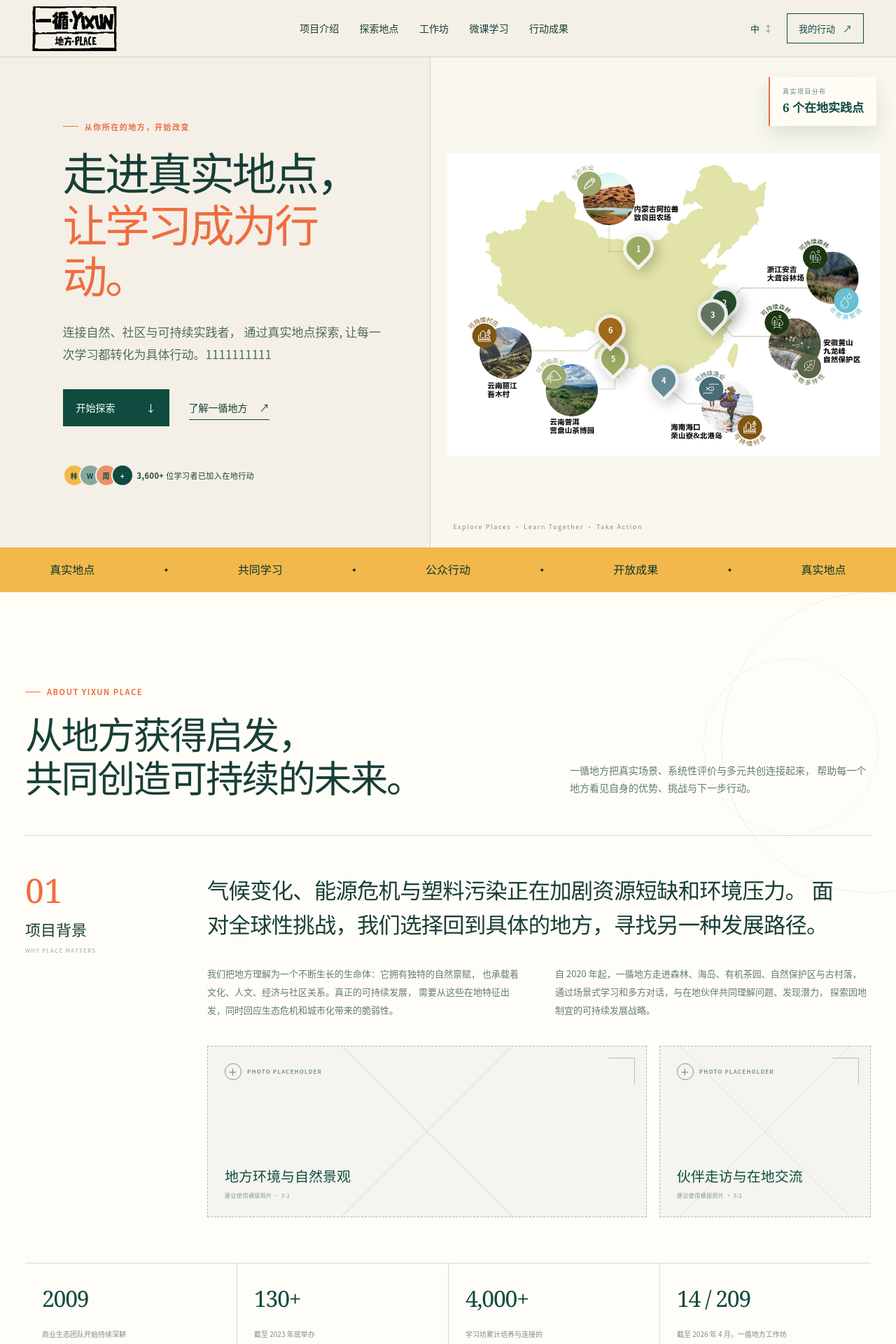
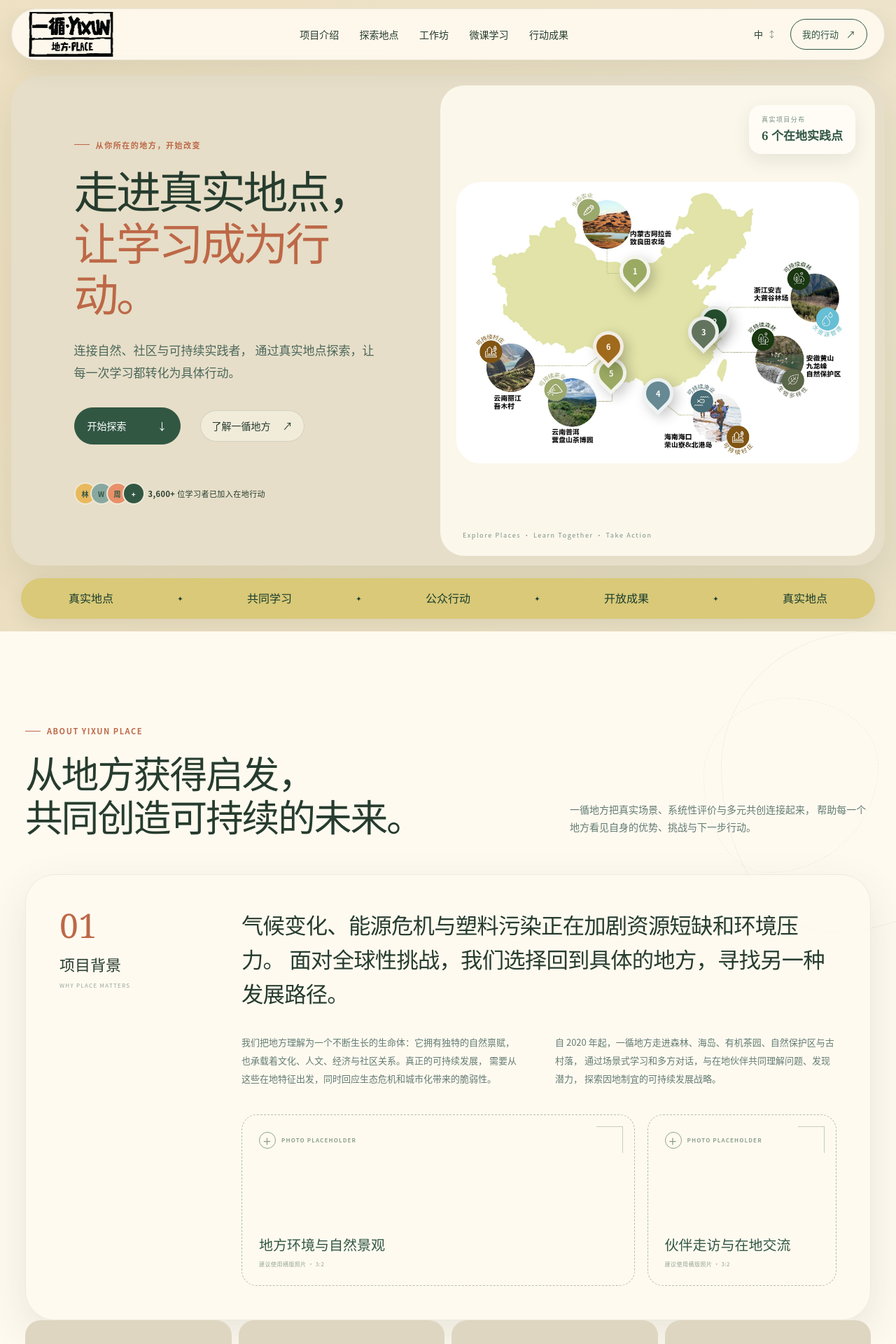
Before and after one commit to Adrian-stig/Yixun, a Next.js app: page / in a window 1280 px wide. Shown: the top 1920 px of the page at 70% size. Built offline with nearby package versions, Linux system fonts and the light colour scheme.

Commit message:
Refresh organic earth-tone interface

```diff
--- a/app/globals.css
+++ b/app/globals.css
@@ -2403,3 +2403,502 @@ footer {
     animation-duration: 0.01ms !important;
   }
 }
+
+/* Organic visual refresh
+   Earth tones, generous curves and soft depth inspired by natural forms. */
+:root {
+  --paper: #eee8d7;
+  --paper-deep: #dcd3bc;
+  --ink: #263c2e;
+  --forest: #315743;
+  --forest-dark: #193c2d;
+  --moss: #7f9560;
+  --orange: #bd6847;
+  --sun: #e9b95e;
+  --white: #fffaf0;
+  --line: rgba(38, 60, 46, 0.14);
+  --radius-xl: 42px;
+  --radius-lg: 30px;
+  --radius-md: 22px;
+  --radius-sm: 14px;
+  --shadow-soft: 0 22px 60px rgba(45, 65, 48, 0.11);
+  --shadow-card: 0 12px 32px rgba(45, 65, 48, 0.1);
+}
+
+body {
+  background:
+    radial-gradient(circle at 7% 5%, rgba(233, 185, 94, 0.2), transparent 28%),
+    radial-gradient(circle at 94% 26%, rgba(127, 149, 96, 0.17), transparent 31%),
+    var(--paper);
+}
+
+main {
+  overflow: clip;
+}
+
+.site-header {
+  top: 12px;
+  width: min(1380px, calc(100% - 32px));
+  height: 74px;
+  margin: 12px auto 0;
+  padding: 0 24px;
+  border: 1px solid rgba(38, 60, 46, 0.1);
+  border-radius: 999px;
+  background: rgba(255, 250, 240, 0.9);
+  box-shadow: 0 12px 34px rgba(45, 65, 48, 0.09);
+  backdrop-filter: blur(18px);
+}
+
+.profile-button,
+.primary-button,
+.topic-filters button,
+.view-toggle button,
+.workshop-topic,
+.workshop-photo-label,
+.modal-submit {
+  border-radius: 999px;
+}
+
+.menu-button,
+.modal-close {
+  border-radius: 50%;
+}
+
+.nav-links button::after,
+.progress-line span {
+  border-radius: 999px;
+}
+
+.hero {
+  width: min(1380px, calc(100% - 32px));
+  margin: 22px auto 0;
+  border-radius: var(--radius-xl);
+  background: #e6dec8;
+  box-shadow: var(--shadow-soft);
+  overflow: hidden;
+}
+
+.hero-copy {
+  background: #e6dec8;
+}
+
+.hero-map {
+  min-height: 640px;
+  margin: 14px;
+  border-left: 0;
+  border-radius: 34px;
+  background: #fbf7eb;
+  overflow: hidden;
+}
+
+.real-map-stage,
+.real-map-stage img {
+  border-radius: inherit;
+}
+
+.map-note,
+.map-legend {
+  border-left: 0;
+  border-radius: 18px;
+  box-shadow: 0 9px 25px rgba(45, 65, 48, 0.1);
+}
+
+.text-button {
+  padding: 11px 16px;
+  border: 1px solid rgba(38, 60, 46, 0.15);
+  border-radius: 999px;
+  background: rgba(255, 250, 240, 0.45);
+}
+
+.ticker {
+  width: min(1220px, calc(100% - 32px));
+  min-height: 58px;
+  margin: 18px auto;
+  border-radius: 999px;
+  background: #d9c978;
+  box-shadow: 0 10px 28px rgba(45, 65, 48, 0.08);
+  overflow: hidden;
+}
+
+.about-section::before,
+.about-section::after {
+  border-radius: 48% 52% 63% 37% / 45% 38% 62% 55%;
+  opacity: 0.66;
+}
+
+.background-story,
+.framework-section,
+.places-section {
+  border: 1px solid rgba(38, 60, 46, 0.08);
+  border-radius: var(--radius-xl);
+  background: rgba(255, 250, 240, 0.76);
+  box-shadow: var(--shadow-soft);
+}
+
+.background-story {
+  padding: 48px;
+  border-top: 1px solid rgba(38, 60, 46, 0.08);
+}
+
+.history-strip,
+.goal-grid,
+.framework-badges,
+.method-flow,
+.explore-grid {
+  gap: 10px;
+  border: 0;
+  background: transparent;
+}
+
+.history-strip > div {
+  border: 0 !important;
+  border-radius: var(--radius-md);
+  background: #ded6c1;
+}
+
+.goal-panel {
+  border-radius: var(--radius-xl);
+  background: var(--forest);
+  box-shadow: var(--shadow-soft);
+  overflow: hidden;
+}
+
+.goal-grid > div {
+  border: 0 !important;
+  border-radius: var(--radius-md);
+  background: rgba(255, 255, 255, 0.065);
+}
+
+.framework-section {
+  padding: 56px;
+}
+
+.framework-badges span {
+  padding: 10px 15px;
+  border-radius: 999px;
+  background: #e4ddc9;
+}
+
+.dimension-grid button {
+  border-radius: 28px;
+  box-shadow: 0 10px 28px rgba(45, 65, 48, 0.08);
+  overflow: hidden;
+}
+
+.dimension-detail,
+.photo-slot,
+.method-heading,
+.method-step,
+.framework-outcome,
+.course-photo-slot,
+.impact-photo-slot {
+  border-radius: var(--radius-md);
+}
+
+.dimension-detail {
+  border-radius: var(--radius-lg);
+  box-shadow: var(--shadow-card);
+}
+
+.photo-slot {
+  background: rgba(255, 250, 240, 0.52);
+}
+
+.method-heading,
+.method-step {
+  border: 0 !important;
+  background: #e5deca;
+}
+
+.framework-outcome {
+  background: #c96f4d;
+  box-shadow: var(--shadow-card);
+}
+
+.places-section {
+  margin-top: 100px;
+  padding: 72px;
+}
+
+.map-toolbar {
+  border-top: 0;
+}
+
+.topic-filters button,
+.view-toggle button {
+  border: 1px solid rgba(38, 60, 46, 0.14);
+  background: rgba(255, 250, 240, 0.72);
+}
+
+.view-toggle button + button {
+  margin-left: 6px;
+  border-left: 1px solid rgba(38, 60, 46, 0.14);
+}
+
+.explore-map,
+.place-detail {
+  border: 0;
+  border-radius: var(--radius-lg);
+  box-shadow: var(--shadow-card);
+  overflow: hidden;
+}
+
+.place-photo-slot {
+  border-radius: var(--radius-md);
+}
+
+.place-list {
+  gap: 8px;
+  padding: 8px;
+  background: transparent;
+}
+
+.place-list > button {
+  border: 0;
+  border-radius: 18px;
+  background: rgba(255, 250, 240, 0.78);
+}
+
+.journey-section {
+  width: min(1380px, calc(100% - 32px));
+  margin: 100px auto 0;
+  border-radius: var(--radius-xl);
+  background: var(--forest);
+  box-shadow: var(--shadow-soft);
+  overflow: hidden;
+}
+
+.journey-grid {
+  gap: 12px;
+}
+
+.journey-grid article {
+  border: 0 !important;
+  border-radius: 24px;
+  background: rgba(255, 255, 255, 0.06);
+}
+
+.micro-course {
+  border-radius: var(--radius-lg);
+  background: #e7b75c;
+  box-shadow: var(--shadow-card);
+}
+
+.workshop-card {
+  border: 0;
+  border-radius: var(--radius-lg);
+  background: rgba(255, 250, 240, 0.88);
+  box-shadow: var(--shadow-card);
+  overflow: hidden;
+}
+
+.workshop-card > button {
+  width: calc(100% - 48px);
+  margin: 0 24px 24px;
+  padding: 12px 16px;
+  border: 1px solid rgba(38, 60, 46, 0.13);
+  border-radius: 999px;
+  background: #eee5cf;
+}
+
+.impact-section {
+  width: min(1380px, calc(100% - 32px));
+  margin: 0 auto 100px;
+  border-radius: var(--radius-xl);
+  background: #c96f4d;
+  box-shadow: var(--shadow-soft);
+  overflow: hidden;
+}
+
+.impact-section .section-shell {
+  width: auto;
+  padding-right: 64px;
+  padding-left: 64px;
+}
+
+.impact-stats {
+  gap: 10px;
+}
+
+.impact-stats article {
+  border: 0 !important;
+  border-radius: 24px;
+  background: rgba(255, 250, 240, 0.16);
+}
+
+.progress-card {
+  border-radius: var(--radius-xl);
+  box-shadow: var(--shadow-soft);
+  overflow: hidden;
+}
+
+.progress-visual {
+  margin: 14px;
+  border-radius: var(--radius-lg);
+}
+
+footer {
+  width: min(1380px, calc(100% - 32px));
+  margin: 0 auto 16px;
+  border-radius: var(--radius-xl);
+  background: var(--forest-dark);
+  overflow: hidden;
+}
+
+.signup-modal {
+  border-radius: var(--radius-lg);
+  box-shadow: 0 28px 80px rgba(25, 60, 45, 0.28);
+}
+
+.signup-modal input,
+.signup-modal select,
+.signup-modal textarea {
+  border-radius: var(--radius-sm);
+}
+
+.toast {
+  border-radius: 999px;
+  box-shadow: var(--shadow-card);
+}
+
+@media (hover: hover) {
+  .dimension-grid button:hover,
+  .workshop-card:hover,
+  .place-list > button:hover {
+    transform: translateY(-4px);
+    box-shadow: 0 18px 38px rgba(45, 65, 48, 0.14);
+  }
+}
+
+@media (max-width: 1050px) {
+  .site-header,
+  .hero,
+  .journey-section,
+  .impact-section,
+  footer {
+    width: calc(100% - 24px);
+  }
+
+  .nav-links {
+    top: 92px;
+    right: 12px;
+    left: 12px;
+    border-radius: 24px;
+    box-shadow: var(--shadow-card);
+    overflow: hidden;
+  }
+
+  .hero-map {
+    margin: 12px;
+  }
+
+  .framework-section {
+    padding: 44px 36px;
+  }
+
+  .places-section {
+    padding: 56px 36px;
+  }
+
+  .impact-section .section-shell {
+    padding-right: 42px;
+    padding-left: 42px;
+  }
+}
+
+@media (max-width: 760px) {
+  :root {
+    --radius-xl: 28px;
+    --radius-lg: 24px;
+    --radius-md: 18px;
+  }
+
+  .site-header {
+    top: 8px;
+    width: calc(100% - 16px);
+    margin-top: 8px;
+    padding: 0 14px;
+  }
+
+  .nav-links {
+    top: 86px;
+    right: 8px;
+    left: 8px;
+  }
+
+  .hero,
+  .journey-section,
+  .impact-section,
+  footer {
+    width: calc(100% - 16px);
+  }
+
+  .hero {
+    margin-top: 16px;
+  }
+
+  .hero-map {
+    margin: 8px;
+    border-radius: 22px;
+  }
+
+  .ticker {
+    width: calc(100% - 16px);
+    border-radius: 24px;
+  }
+
+  .background-story {
+    padding: 28px 22px;
+  }
+
+  .history-strip {
+    grid-template-columns: repeat(2, minmax(0, 1fr));
+  }
+
+  .goal-panel {
+    margin-right: 0;
+    margin-left: 0;
+  }
+
+  .framework-section {
+    padding: 32px 18px;
+  }
+
+  .places-section {
+    width: calc(100% - 16px);
+    padding: 54px 18px;
+  }
+
+  .journey-section {
+    padding: 72px 0;
+  }
+
+  .journey-grid article,
+  .journey-grid article:first-child,
+  .journey-grid article:nth-child(3) {
+    padding: 25px;
+    border-top: 0;
+  }
+
+  .micro-course {
+    border-radius: 24px;
+  }
+
+  .impact-section .section-shell {
+    padding-right: 20px;
+    padding-left: 20px;
+  }
+
+  .impact-stats article {
+    border-top: 0;
+  }
+
+  .progress-visual {
+    margin: 8px;
+    border-radius: 22px;
+  }
+
+  .signup-modal {
+    border-radius: 26px;
+  }
+}
--- a/app/page.tsx
+++ b/app/page.tsx
@@ -260,7 +260,7 @@ export default function Home() {
           </h1>
           <p className="hero-lead">
             连接自然、社区与可持续实践者，
-            通过真实地点探索, 让每一次学习都转化为具体行动。1111111111
+            通过真实地点探索，让每一次学习都转化为具体行动。
           </p>
           <div className="hero-actions">
             <button className="primary-button" onClick={() => scrollTo("places")}>
```
